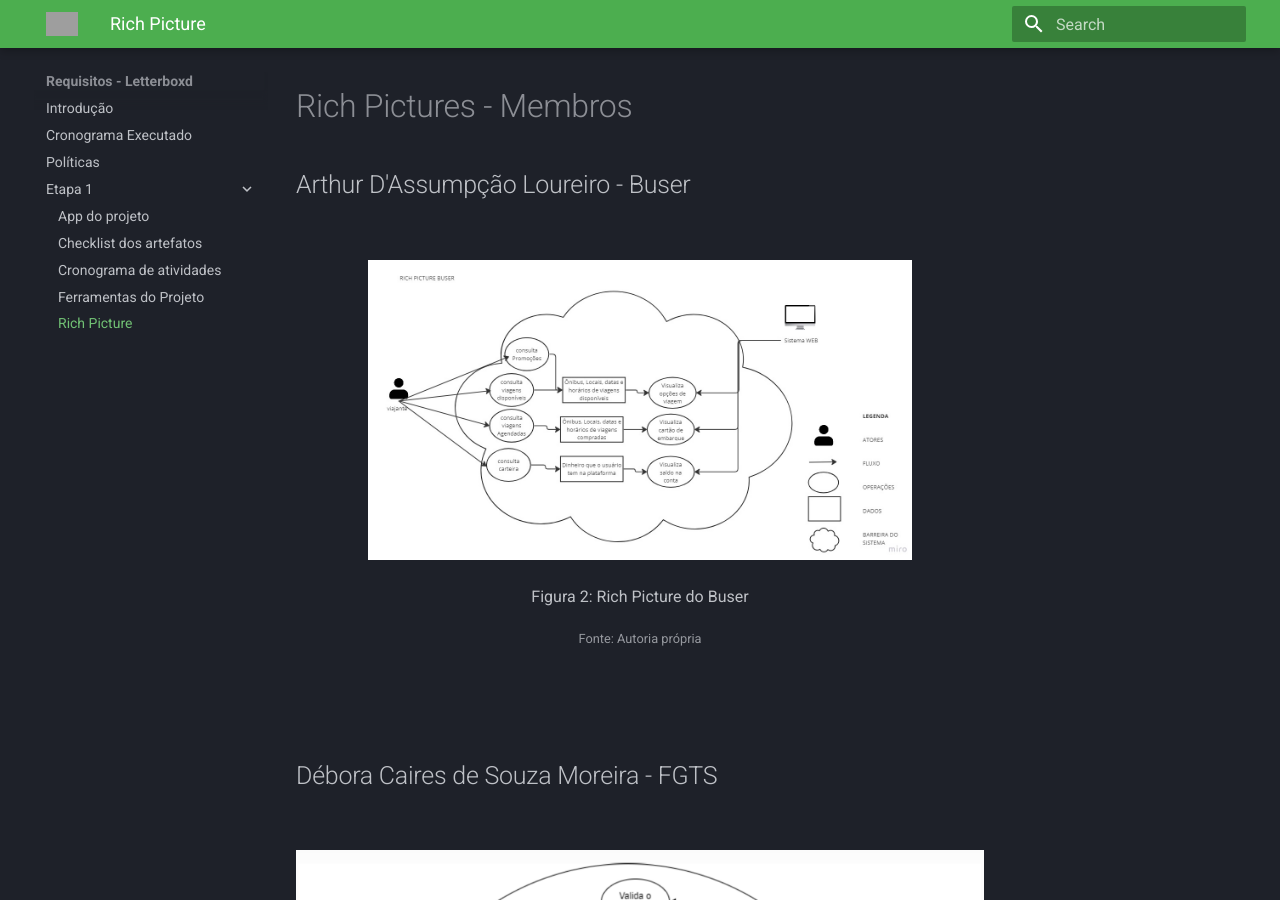
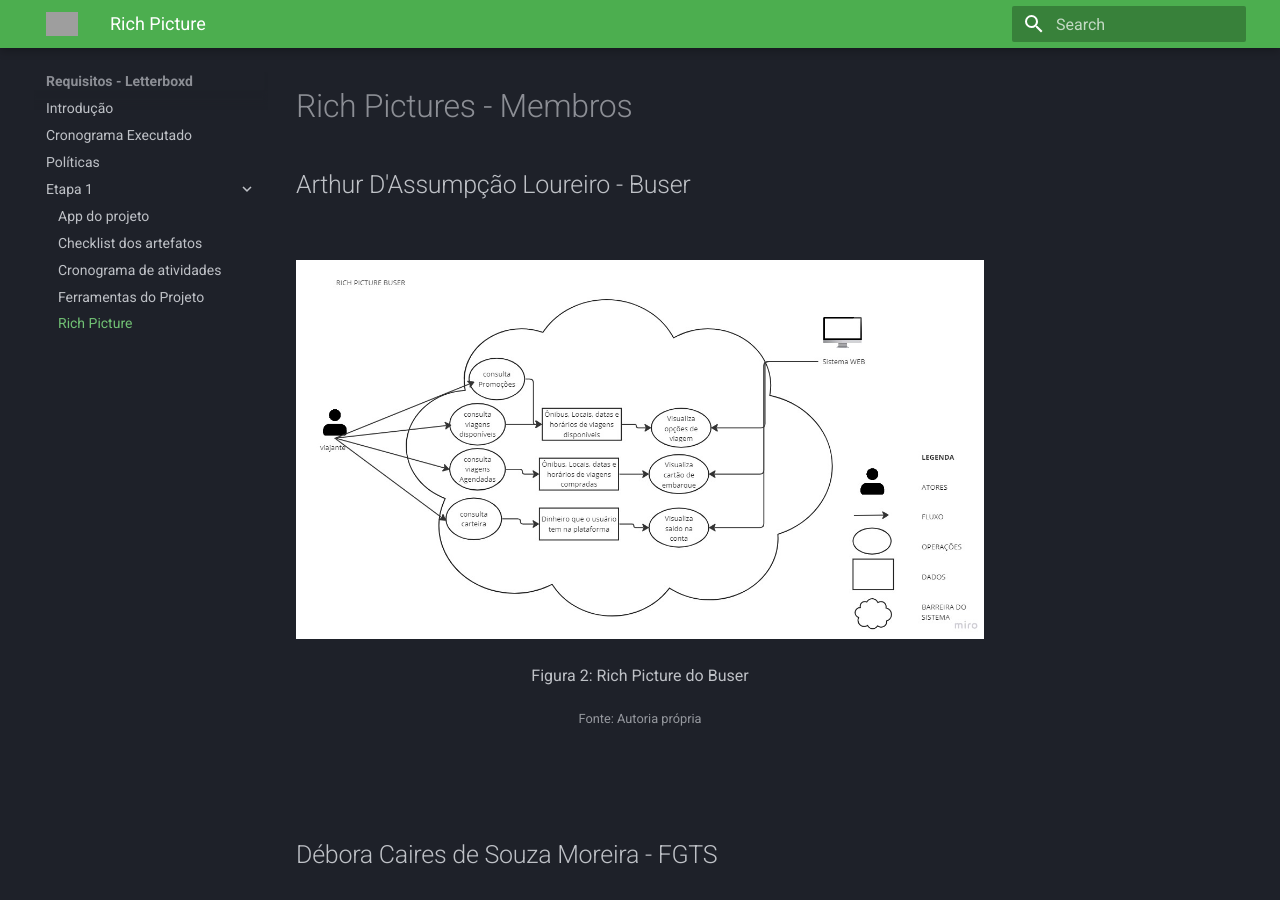
Before and after one commit to Requisitos-de-Software/2023.1-Letterboxd, an MkDocs documentation site: the page built from docs/Etapa 1/richPicture.md, in a window 1280 px wide and 900 px high, scrolled down 1114 px. Built offline with MkDocs 1.6.1 and Material for MkDocs 9.7.7, drawn with Linux system fonts in a browser that asks for light colours; grey boxes are pictures that could not be loaded.

Commit message:
Fixando um width para as imagens

```diff
--- a/docs/Etapa 1/richPicture.md
+++ b/docs/Etapa 1/richPicture.md
@@ -14,7 +14,7 @@
 
 </br>
 <div style="text-align: center">
-    <img src='https://github.com/Requisitos-de-Software/2023.1-Letterboxd/blob/master/docs/assets/RichPicture_Clara.png?raw=true' alt='RichPicture_Clara' />
+    <img src='https://github.com/Requisitos-de-Software/2023.1-Letterboxd/blob/master/docs/assets/RichPicture_Clara.png?raw=true' alt='RichPicture_Clara' style="width: 90vw"/>
     <p>Figura 1: Rich Picture do LetterBoxd</p>
     <small>Fonte: Autoria própria</small>
 </div>
@@ -27,7 +27,7 @@
 
 </br>
 <div style="text-align: center">
-    <img src='https://github.com/Requisitos-de-Software/2023.1-Letterboxd/blob/master/docs/assets/RichPicture_Arthur.png?raw=true' alt='RichPicture_Arthur' style="height: 300px"/>
+    <img src='https://github.com/Requisitos-de-Software/2023.1-Letterboxd/blob/master/docs/assets/RichPicture_Arthur.png?raw=true' alt='RichPicture_Arthur' style="width: 90vw"/>
     <p>Figura 2: Rich Picture do Buser</p>
     <small>Fonte: Autoria própria</small>
 </div>
@@ -38,7 +38,7 @@
 
 </br>
 <div style="text-align: center">
-    <img src='https://github.com/Requisitos-de-Software/2023.1-Letterboxd/blob/master/docs/assets/RichPicture_Debora.png?raw=true' alt='RichPicture_Debora'/>
+    <img src='https://github.com/Requisitos-de-Software/2023.1-Letterboxd/blob/master/docs/assets/RichPicture_Debora.png?raw=true' alt='RichPicture_Debora' style="width: 90vw"/>
     <p>Figura 3: Rich Picture do FGTS</p>
     <small>Fonte: Autoria própria</small>
 </div>
@@ -49,7 +49,7 @@
 
 </br>
 <div style="text-align: center">
-    <img src='https://github.com/Requisitos-de-Software/2023.1-Letterboxd/blob/master/docs/assets/RichPicture_Gustavo.jpg?raw=true' alt='RichPicture_Gustavo'/>
+    <img src='https://github.com/Requisitos-de-Software/2023.1-Letterboxd/blob/master/docs/assets/RichPicture_Gustavo.jpg?raw=true' alt='RichPicture_Gustavo' style="width: 90vw"/>
     <p>Figura 4: Rich Picture do Uber</p>
     <small>Fonte: Autoria própria</small>
 </div>
@@ -60,7 +60,7 @@
 
 </br>
 <div style="text-align: center">
-    <img src='https://github.com/Requisitos-de-Software/2023.1-Letterboxd/blob/master/docs/assets/RichPicture_Maciel.png?raw=true' alt='RichPicture_Maciel'/>
+    <img src='https://github.com/Requisitos-de-Software/2023.1-Letterboxd/blob/master/docs/assets/RichPicture_Maciel.png?raw=true' alt='RichPicture_Maciel' style="width: 90vw"/>
     <p>Figura 5: Rich Picture do Apple Music</p>
     <small>Fonte: Autoria própria</small>
 </div>
@@ -71,7 +71,7 @@
 
 </br>
 <div style="text-align: center">
-    <img src='https://github.com/Requisitos-de-Software/2023.1-Letterboxd/blob/master/docs/assets/RichPicture_Natan.png?raw=true' alt='RichPicture_Natan'/>
+    <img src='https://github.com/Requisitos-de-Software/2023.1-Letterboxd/blob/master/docs/assets/RichPicture_Natan.png?raw=true' alt='RichPicture_Natan' style="width: 90vw"/>
     <p>Figura 6: Rich Picture do WebDiet</p>
     <small>Fonte: Autoria própria</small>
 </div>
@@ -82,7 +82,7 @@
 
 </br>
 <div style="text-align: center">
-    <img src='https://github.com/Requisitos-de-Software/2023.1-Letterboxd/blob/master/docs/assets/RichPicture_Rhuan.png?raw=true' alt='RichPicture_Rhuan'/>
+    <img src='https://github.com/Requisitos-de-Software/2023.1-Letterboxd/blob/master/docs/assets/RichPicture_Rhuan.png?raw=true' alt='RichPicture_Rhuan' style="width: 90vw"/>
     <p>Figura 7: Rich Picture do Tinder</p>
     <small>Fonte: Autoria própria</small>
 </div>
```
